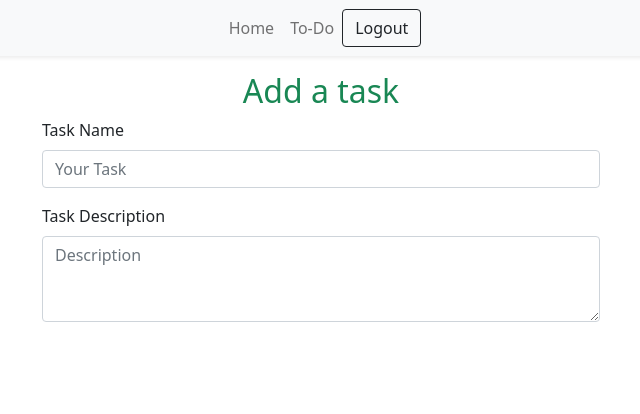
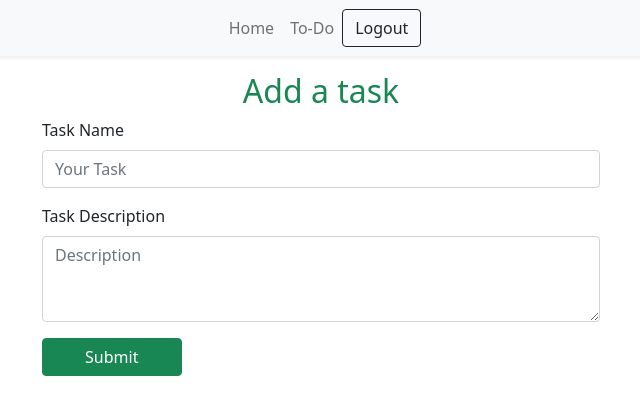
Before and after one commit to mohammadtanim24h/simple-to-do, a React (Create React App) app: page /todo in a window 1280 px wide. Shown: the top 414 px of the page, without its empty margins (319-959 px from the left). Built offline with nearby package versions, Linux system fonts and the light colour scheme; no server answers; sample sign-in values are in the browser's storage.

Commit message:
task submission form added

```diff
--- a/src/components/Loading.js
+++ b/src/components/Loading.js
@@ -2,7 +2,7 @@ import React from "react";
 
 const Loading = () => {
     return (
-        <div style={{height: "60vh", display: 'flex', justifyContent: 'center', alignItems: 'center'}} >
+        <div style={{height: "40vh", display: 'flex', justifyContent: 'center', alignItems: 'center'}} >
             <div className="spinner-border text-success" role="status">
                 <span className="visually-hidden">Loading...</span>
             </div>
--- a/src/components/ToDo.js
+++ b/src/components/ToDo.js
@@ -1,12 +1,18 @@
 import React from "react";
-import { Form } from "react-bootstrap";
+import { Button, Form } from "react-bootstrap";
 
 const ToDo = () => {
+    const handleAddTask = (e) => {
+        e.preventDefault();
+        const taskName = e.target.name.value;
+        const description = e.target.description.value;
+        console.log(taskName, description);
+    }
     return (
         <div className="mt-3 container mx-auto">
             <h2 className="text-success text-center">Add a task</h2>
             <div className="w-50 mx-auto">
-                <Form>
+                <Form onSubmit={handleAddTask}>
                     <Form.Group
                         className="mb-3"
                         controlId="exampleForm.ControlInput1"
@@ -23,8 +29,16 @@ const ToDo = () => {
                         controlId="exampleForm.ControlTextarea1"
                     >
                         <Form.Label>Task Description</Form.Label>
-                        <Form.Control name="description" as="textarea" placeholder="Description" rows={3} />
+                        <Form.Control
+                            name="description"
+                            as="textarea"
+                            placeholder="Description"
+                            rows={3}
+                        />
                     </Form.Group>
+                    <Button variant="success" className="w-25" type="submit">
+                        Submit
+                    </Button>
                 </Form>
             </div>
         </div>
```
Also changed, not shown: src/components/Header.js (+6 -1 lines).
